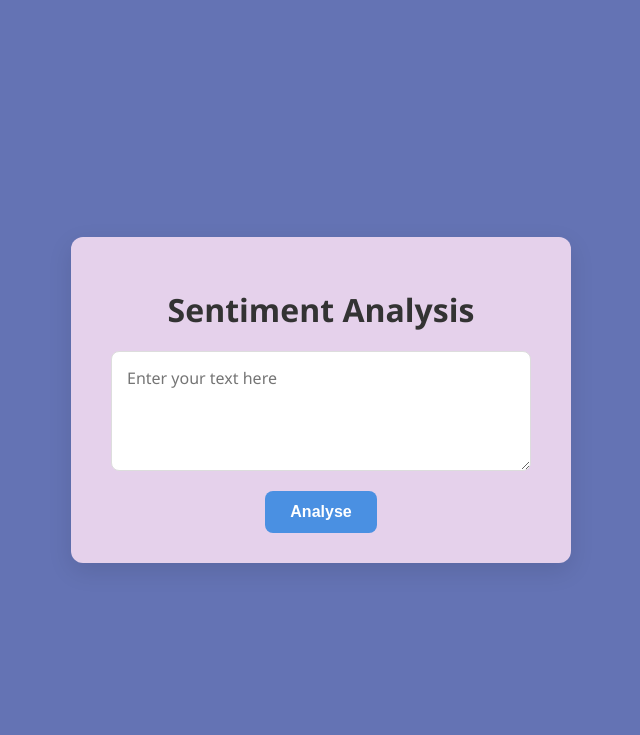
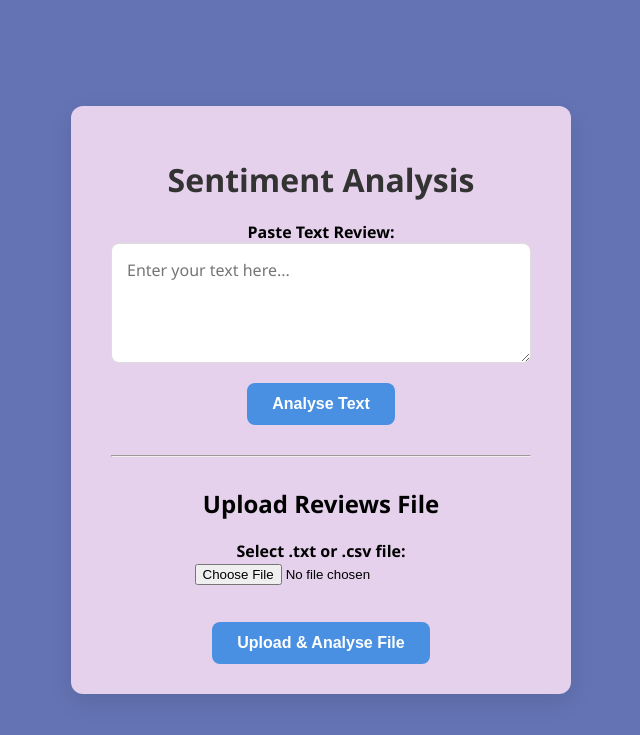
Before and after one commit to SAILATHA-284/Sentiment-Analysis, a Flask app: page / in a window 1280 px wide. Shown: the top 735 px of the page, without its empty margins (319-959 px from the left). Run offline with Flask 3, Linux system fonts and the light colour scheme.

Commit message:
WIP: Save before pulling

```diff
--- a/app.py
+++ b/app.py
@@ -1,7 +1,13 @@
 from flask import Flask, render_template,request
 from textblob import TextBlob
+import csv
+import os
 
 app= Flask(__name__)
+app.config['UPLOAD_FOLDER']='uploads'
+
+if not os.path.exists(app.config['UPLOAD_FOLDER']):
+    os.makedirs(app.config['UPLOAD_FOLDER'])
 
 @app.route('/')
 
@@ -26,5 +32,44 @@ def analyse():
         response = "Thank you for your input! We are here to help if needed."
     return render_template('index.html',result=sentiment,text=text,polarity=polarity,response=response)
 
+@app.route('/upload', methods=['POST'])
+def upload():
+    uploaded_file = request.files['file']
+    if not uploaded_file:
+        return render_template('index.html', result=None, error="No file selected.")
+
+    filepath = os.path.join(app.config['UPLOAD_FOLDER'], uploaded_file.filename)
+    uploaded_file.save(filepath)
+
+    reviews = []
+    if uploaded_file.filename.endswith('.csv'):
+        with open(filepath, encoding='utf-8') as f:
+            reader = csv.reader(f)
+            for row in reader:
+                reviews.extend(row)
+    elif uploaded_file.filename.endswith('.txt'):
+        with open(filepath, encoding='utf-8') as f:
+            reviews = [line.strip() for line in f if line.strip()]
+    positive = negative = neutral = 0
+    for review in reviews:
+        blob = TextBlob(review)
+        polarity = blob.sentiment.polarity
+        if polarity > 0:
+            positive += 1
+        elif polarity < 0:
+            negative += 1
+        else:
+            neutral += 1
+    total = positive + negative + neutral
+
+    return render_template(
+        'index.html',
+        bulk_result=True,
+        total=total,
+        positive=positive,
+        negative=negative,
+        neutral=neutral
+    )
+
 if __name__=='__main__':
     app.run(debug=True)
--- a/templates/index.html
+++ b/templates/index.html
@@ -97,9 +97,10 @@
   <div class="container">
     <h1>Sentiment Analysis</h1>
    <form action="/analyse" method="post">
-      <textarea name="text" placeholder="Enter your text here">{{ text or '' }}</textarea>
+    <label for="text"><strong>Paste Text Review:</strong></label>
+    <textarea name="text" placeholder="Enter your text here...">{{ text or '' }}</textarea>
     <br />
-      <input type="submit" value="Analyse" />
+    <input type="submit" value="Analyse Text" />
   </form>
 
    {% if result %}
@@ -109,11 +110,24 @@
     {% elif polarity < 0 %}
       {% set color_class = 'negative' %}
     {% endif %}
-
     <div class="result {{ color_class }}">Sentiment: {{ result }}</div>
     <div class="result">Score: {{ polarity }}</div>
     <div class="result">{{ response }}</div>
   {% endif %}
+       <hr style="margin: 30px 0;">
+       <h2>Upload Reviews File</h2>
+  <form action="/upload" method="post" enctype="multipart/form-data">
+    <label for="file"><strong>Select .txt or .csv file:</strong></label><br>
+    <input type="file" name="file" accept=".txt,.csv" required>
+    <br /><br />
+    <input type="submit" value="Upload & Analyse File" />
+  </form>
+      {% if bulk_result %}
+    <div class="result">📄 <strong>Total Reviews:</strong> {{ total }}</div>
+    <div class="result positive">😊 Positive: {{ positive }}</div>
+    <div class="result negative">😠 Negative: {{ negative }}</div>
+    <div class="result neutral">😐 Neutral: {{ neutral }}</div>
+  {% endif %}
 </div>
 </body>
 </html>
```
Lines whose indentation alone changed are shown as unchanged.
